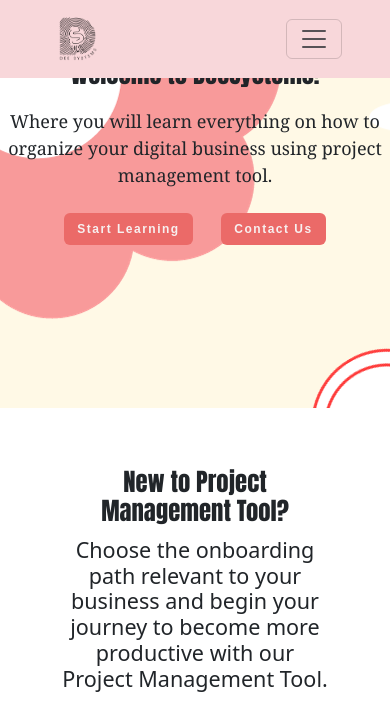
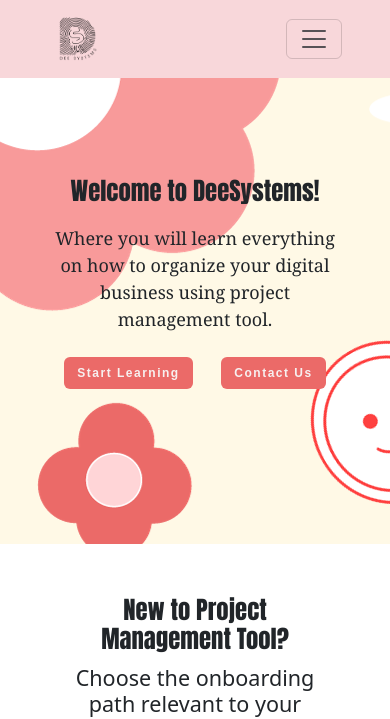
Before and after one commit to ilovezelly/ilovezelly.github.io, a plain HTML site: page index.html in a window 390 px wide. Shown: the top 719 px of the page. Drawn offline with nearby package versions, Linux system fonts and the light colour scheme.

Commit message:
added padding in the hero content for mobile view

```diff
--- a/index.html
+++ b/index.html
@@ -3,7 +3,7 @@
 <head>
     <meta charset="UTF-8">
     <meta name="viewport" content="width=device-width, initial-scale=1.0">
-    <title>Mini Project 1</title>
+    <title>DeeSystems</title>
     <!-- StyleSheet -->
     <link rel="stylesheet" href="style.css">
     <!-- Bootstrap Core CSS -->
@@ -55,9 +55,9 @@
                         </div>
                     </nav> <!-- end of nav tag -->
         </header> <!-- end of header tag -->
-        <section class="hero_content p-sm-5" style="background-image: url(media/bg1.png); background: opacity -75px;">
-                    <div class="hero_content justify-content-xl-center mt-2 mb-2">
-                        <h2 class="text fw-bold mt-2 mb-3">Welcome to DeeSystems!</h2>
+        <section class="hero_content p-5" style="background-image: url(media/bg1.png); background: opacity -75px;">
+                    <div class="hero_content justify-content-xl-center mt-5">
+                        <h2 class="text fw-bold mt-5 mb-3">Welcome to DeeSystems!</h2>
                         <p>Where you will learn everything on how to organize your digital business using project management tool.</p>
                         <a href="course.html" class="btn mt-2 mb-5 me-4">Start Learning</a>
                         <a href="#contact" class="btn mt-2 mb-5">Contact Us</a>
```
